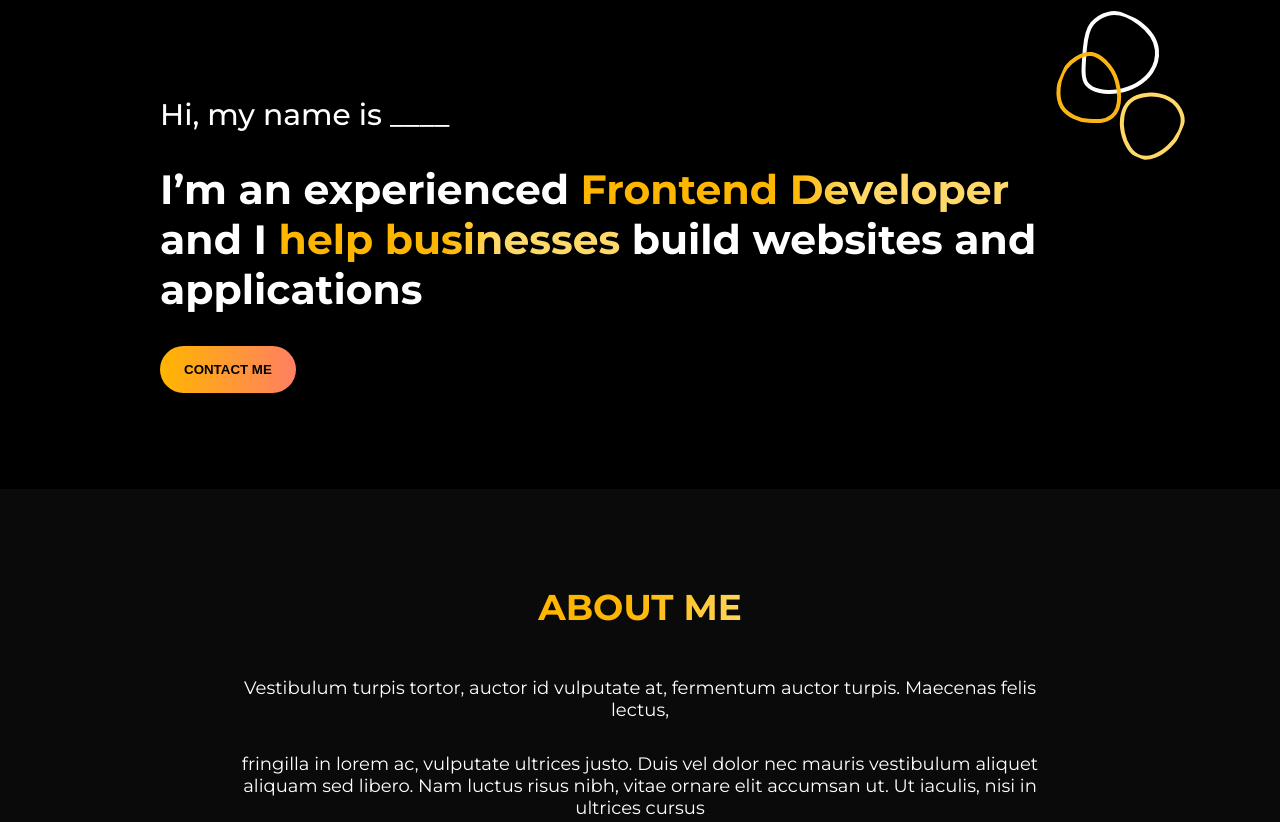
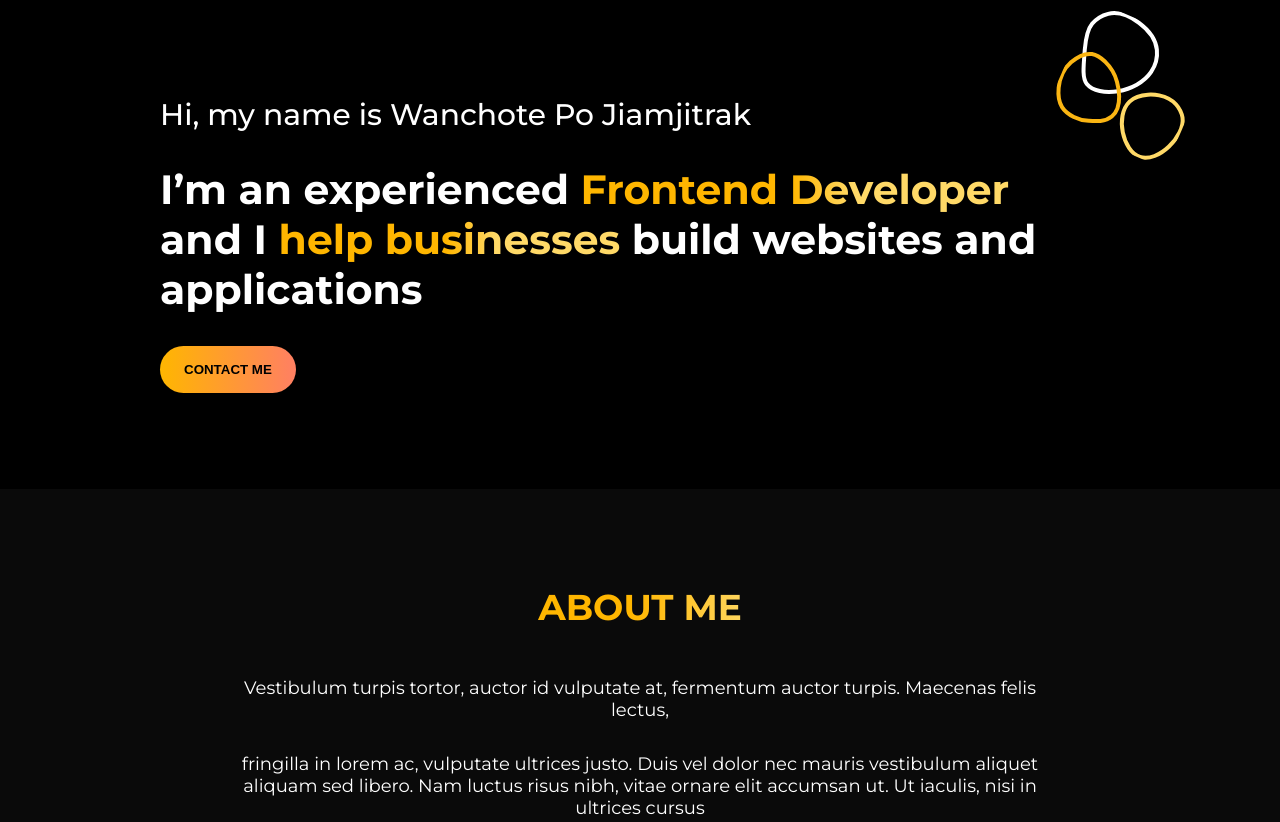
Before and after one commit to jn5480/youtube-basic-portfolio-template, a plain HTML site: page index.html in a window 1280 px wide. Shown: the top 822 px of the page. Drawn offline with Linux system fonts and the light colour scheme.

Commit message:
test push

```diff
--- a/index.html
+++ b/index.html
@@ -16,7 +16,7 @@
   <body>
     <header class="container-full">
       <h1 class="title">
-        <span class="name mb-2">Hi, my name is ____</span>
+        <span class="name mb-2">Hi, my name is Wanchote Po Jiamjitrak</span>
         <span class="mb-2">
           I’m an experienced
           <mark class="primary-gradient">Frontend Developer</mark> <br />
```
